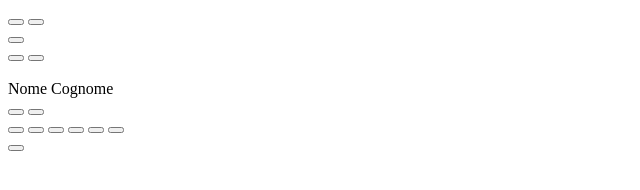
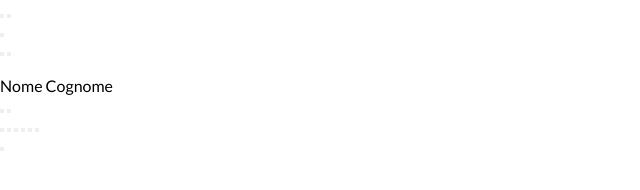
Before and after one commit to BrunosCode/html-css-zoom, a plain HTML site: page index.html in a window 1280 px wide. Shown: the whole page, without its empty margins (0-640 px from the left). Drawn offline with Linux system fonts and the light colour scheme.

Commit message:
google font and font awesome

```diff
--- a/css/style.css
+++ b/css/style.css
@@ -4,3 +4,8 @@
     margin: 0;
     padding: 0;
 }
+
+/* fonts */
+body {
+    font-family: 'Lato', sans-serif;
+}
--- a/index.html
+++ b/index.html
@@ -5,6 +5,15 @@
     <meta http-equiv="X-UA-Compatible" content="IE=edge">
     <meta name="viewport" content="width=device-width, initial-scale=1.0">
     <title>Zoom</title>
+    <!-- google fonts -->
+    <link rel="preconnect" href="https://fonts.googleapis.com">
+    <link rel="preconnect" href="https://fonts.gstatic.com" crossorigin>
+    <link href="https://fonts.googleapis.com/css2?family=Lato:wght@400;700&display=swap" rel="stylesheet">
+    <!-- /google fonts -->
+    <!-- font awesome icons  -->
+    <link rel="stylesheet" href="https://cdnjs.cloudflare.com/ajax/libs/font-awesome/5.15.3/css/all.min.css" integrity="sha512-iBBXm8fW90+nuLcSKlbmrPcLa0OT92xO1BIsZ+ywDWZCvqsWgccV3gFoRBv0z+8dLJgyAHIhR35VZc2oM/gI1w==" crossorigin="anonymous" referrerpolicy="no-referrer" />
+    <!-- /font awesome icons  -->
+    <link rel="stylesheet" href="css/style.css">
 </head>
 <body>
     <header>
@@ -23,6 +32,7 @@
         <button class="btn-arrow"></button>
         <button class="btn-arrow"></button>
     </aside>
+    <!-- /container for the arrows -->
 
     <!-- videos container -->
     <main>
@@ -35,6 +45,7 @@
             </div>
         </div>
     </main>
+    <!-- /videos container -->
 
     <footer>
         <div class="footer-left">
```
